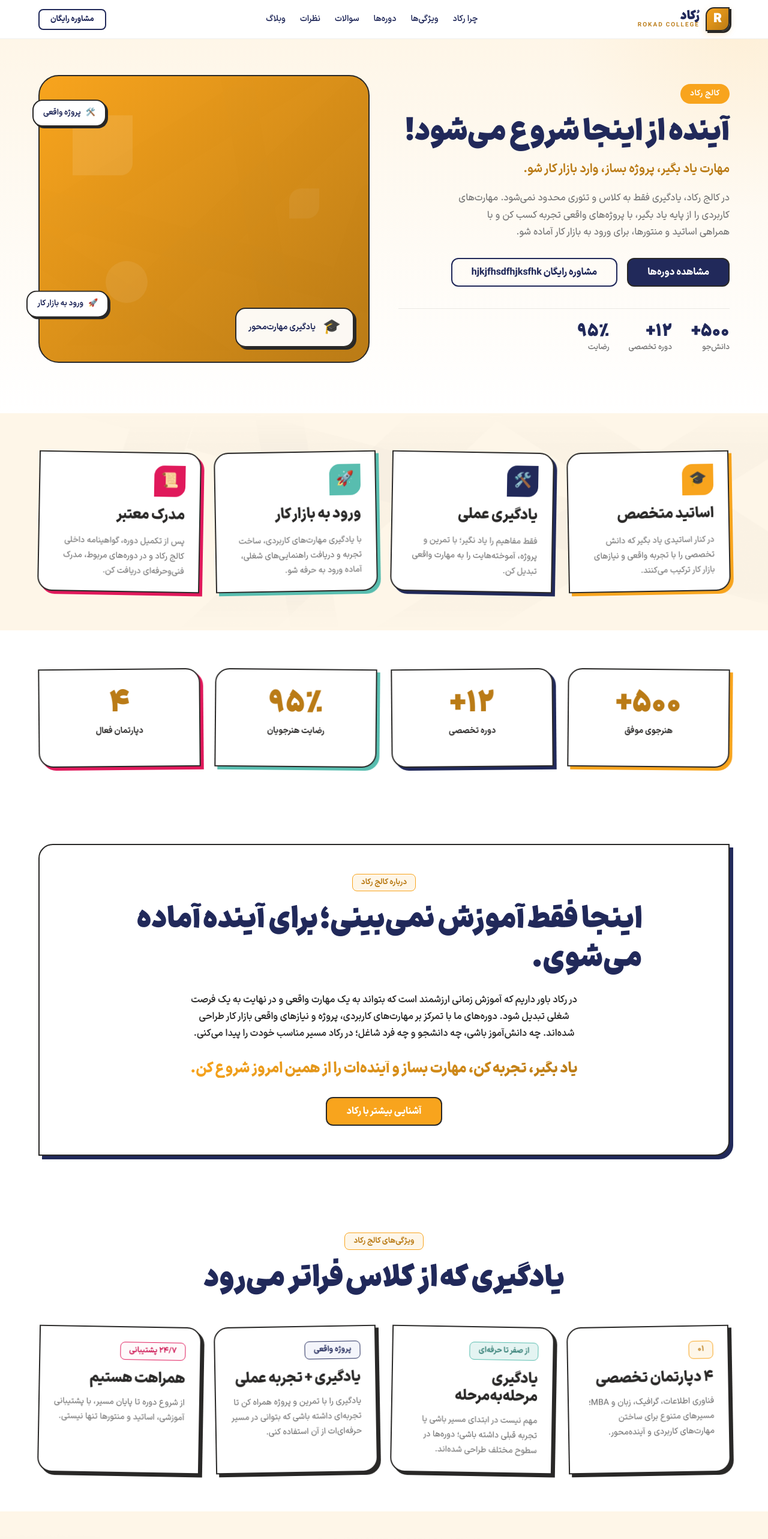
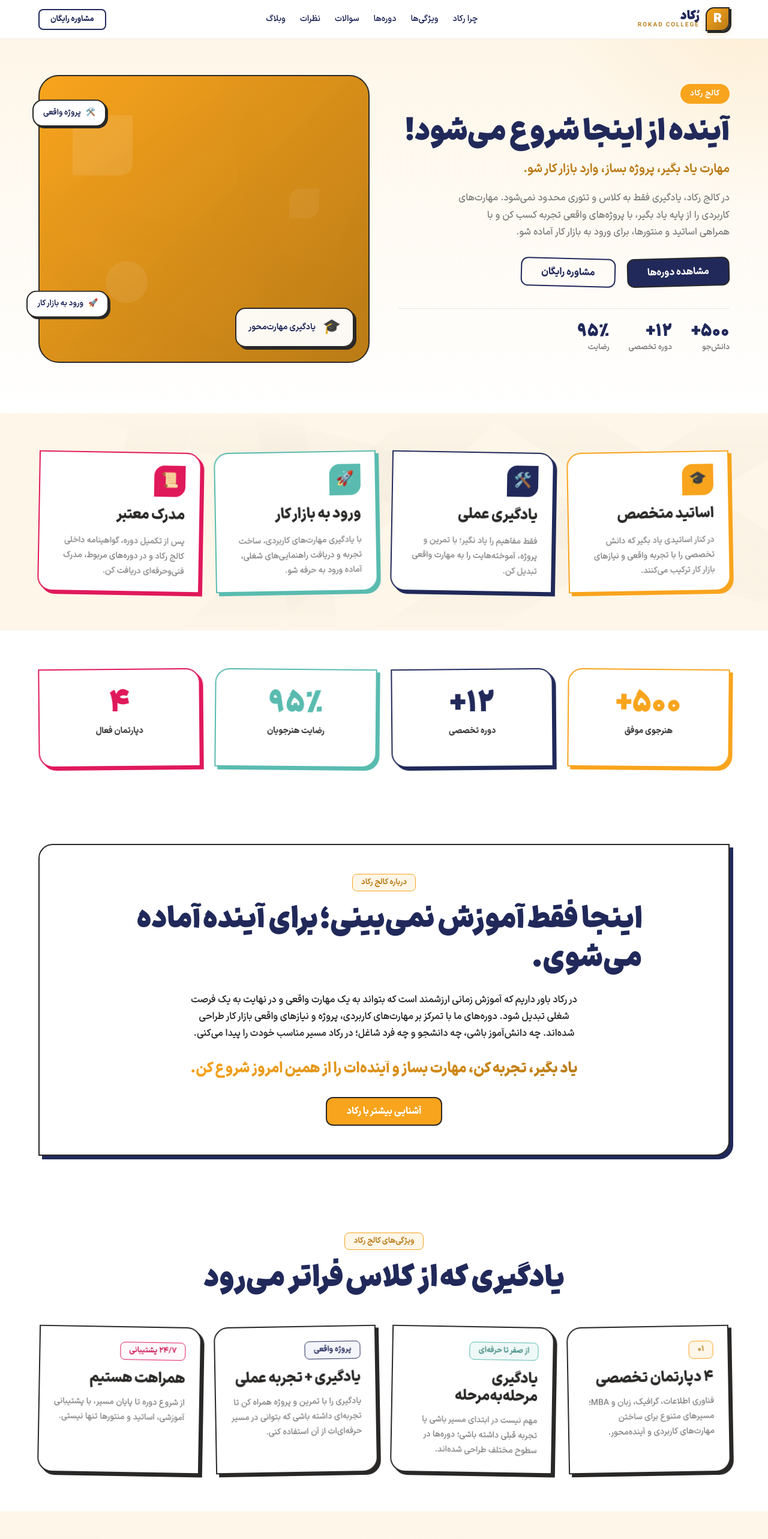
Before and after one commit to MohammadMehdiSadeghi/rokad-college, a React (Vite) app: page / in a window 1280 px wide. Shown: the top 2566 px of the page at 60% size. Built offline with nearby package versions, Linux system fonts and the light colour scheme; the HTML template or start-up script is replaced by a standard one; a web font is replaced by a local one.

Commit message:
revert sample rebuild; restore project visual language (OffsetCard, PNG patterns, cut radii); fix teal to #59bbaf, stat/promo card borders to theme color, content bugs (hero garbage text, que typo, missing StatCard images), sticker-style hero buttons

```diff
--- a/src/Components/OffsetCard.jsx
+++ b/src/Components/OffsetCard.jsx
@@ -6,6 +6,7 @@ export default function OffsetCard({
   children,
   className = "",
   backColor = "var(--shadow-ink)",
+  borderColor = "var(--ink)",
   radius = "cut-tl-br",
   rotate = "rotate-3",
   shadowOffset = 5,
@@ -30,7 +31,10 @@ export default function OffsetCard({
         className={clsx("offset-back", radius, animationClasses)}
         style={{ background: backColor, top: shadowOffset, left: shadowOffset }}
       />
-      <div className={clsx("offset-card", radius, animationClasses, cardOnlyClasses)}>
+      <div
+        className={clsx("offset-card", radius, animationClasses, cardOnlyClasses)}
+        style={{ borderColor }}
+      >
         {children}
       </div>
     </div>
--- a/src/data/content.js
+++ b/src/data/content.js
@@ -36,14 +36,14 @@ export const features = [
 export const courses = [
   // فناوری اطلاعات
   { category: "فناوری اطلاعات", tagClass: "tag-teal", title: "طراحی سایت با وردپرس", text: "از آشنایی با وردپرس تا طراحی و مدیریت سایت‌های حرفه‌ای؛ مهارتی کاربردی برای شروع فعالیت در دنیای وب.", cta: "مشاهده دوره", image: "/assets/StatCard/blue.png" },
-  { category: "فناوری اطلاعات", tagClass: "tag-teal", title: "برنامه‌نویسی فرانت‌اند", text: "با HTML، CSS و JavaScript وارد دنیای توسعه وب شو و ساخت صفحات و رابط‌های کاربری حرفه‌ای را یاد بگیر.", cta: "مشاهده دوره", image: "/assets/StatCard/teal.png" },
+  { category: "فناوری اطلاعات", tagClass: "tag-teal", title: "برنامه‌نویسی فرانت‌اند", text: "با HTML، CSS و JavaScript وارد دنیای توسعه وب شو و ساخت صفحات و رابط‌های کاربری حرفه‌ای را یاد بگیر.", cta: "مشاهده دوره", image: "/assets/StatCard/green.png" },
   { category: "فناوری اطلاعات", tagClass: "tag-teal", title: "سئو و بهینه‌سازی سایت", text: "یاد بگیر چگونه سایت‌ها را برای موتورهای جست‌وجو بهینه کنی و مسیر حرفه‌ای خودت را در حوزه SEO شروع کنی.", cta: "مشاهده دوره", image: "/assets/StatCard/green.png" },
   // گرافیک
   { category: "گرافیک", tagClass: "tag-magenta", title: "فتوشاپ و طراحی گرافیک", text: "اصول طراحی را یاد بگیر و با Photoshop ایده‌هایت را به طرح‌های حرفه‌ای و قابل ارائه تبدیل کن.", cta: "مشاهده دوره", image: "/assets/StatCard/pink.png" },
-  { category: "گرافیک", tagClass: "tag-magenta", title: "تدوین و موشن گرافیک", text: "با ابزارهای حرفه‌ای تدوین و ساخت محتوای ویدیویی مانند Premiere و After Effects آشنا شو.", cta: "مشاهده دوره", image: "/assets/StatCard/magenta.png" },
+  { category: "گرافیک", tagClass: "tag-magenta", title: "تدوین و موشن گرافیک", text: "با ابزارهای حرفه‌ای تدوین و ساخت محتوای ویدیویی مانند Premiere و After Effects آشنا شو.", cta: "مشاهده دوره", image: "/assets/StatCard/pink.png" },
   // زبان و MBA
   { category: "زبان و MBA", tagClass: "tag-amber", title: "زبان انگلیسی (General & IELTS)", text: "از یادگیری زبان انگلیسی از پایه تا آمادگی آزمون آیلتس؛ مسیر حرفه‌ای خودت را گسترش بده.", cta: "مشاهده دوره", image: "/assets/StatCard/yellow.png" },
-  { category: "زبان و MBA", tagClass: "tag-amber", title: "MBA و مهارت‌های مدیریتی", text: "مهارت‌های مدیریتی، کارآفرینی و کسب‌وکار را یاد بگیر و برای نقش‌های رهبری آماده شو.", cta: "مشاهده دوره", image: "/assets/StatCard/orange.png" },
+  { category: "زبان و MBA", tagClass: "tag-amber", title: "MBA و مهارت‌های مدیریتی", text: "مهارت‌های مدیریتی، کارآفرینی و کسب‌وکار را یاد بگیر و برای نقش‌های رهبری آماده شو.", cta: "مشاهده دوره", image: "/assets/StatCard/yellow.png" },
 ];
 
 export const courseCta = {
@@ -72,7 +72,7 @@ export const faqCta = "درخواست مشاوره";
 
 export const comments = {
   title: "تجربه کسانی که با رکاد شروع کردند",
-  text: "هر مسیر موفقی از یک تصمیم شروع می‌شود. این‌ها بخشی از تجربه هنرجویانی است que مسیر یادگیری خود را با رکاد آغاز کرده‌اند.",
+  text: "هر مسیر موفقی از یک تصمیم شروع می‌شود. این‌ها بخشی از تجربه هنرجویانی است که مسیر یادگیری خود را با رکاد آغاز کرده‌اند.",
   items: [
     { name: "سارا م.", role: "دانش‌آموز — طراحی سایت با وردپرس", text: "از پایه هیچی بلد نبودم، ولی با پروژه‌هایی که توی دوره انجام دادم، الان سایت خودم رو زدم. واقعاُ کاربردی بود." },
     { name: "امیر ح.", role: "دانشجو — برنامه‌نویسی فرانت‌اند", text: "اساتید و منتورها تا آخر مسیر کنارم بودن. چیزی که یاد گرفتم دقیقاُ همون چیزی بود که توی بازار کار لازم داشتم." },
--- a/src/index.css
+++ b/src/index.css
@@ -40,11 +40,11 @@
     --ink-faq: #3d3b3a;
 
   /* ---- Accent Colors ---- */
-  --teal:       #58bdaf;
+  --teal:       #59bbaf;
   --teal-alt:   #59bbaf;
-  --teal-dark:  #347e75;
-  --teal-light: #e4f4f2;
-  --teal-wordmark: #4bb5a8;
+  --teal-dark:  #438c83;
+  --teal-light: #eef8f7;
+  --teal-wordmark: #59bbaf;
   --accent:     #e0195b;       /* magenta */
   --accent-text:#ce1754;
   --purple:     #4f215a;
@@ -97,7 +97,7 @@
   --shadow-college: 0 8px 32px rgba(248,164,29,0.25);
   --shadow-college-lg: 0 16px 48px rgba(248,164,29,0.35);
   --shadow-navy:  0 8px 32px rgba(33,41,90,0.25);
-  --shadow-teal:  0 8px 32px rgba(88,189,175,0.25);
+  --shadow-teal:  0 8px 32px rgba(89,187,175,0.25);
   --shadow-accent: 0 8px 32px rgba(224,25,91,0.25);
   --shadow-inner: inset 0 2px 4px rgba(41,40,39,0.08);
 
@@ -1136,15 +1136,20 @@ a:focus-visible, button:focus-visible {
 }
 .hero-buttons {
   display: flex;
-  gap: var(--space-4);
+  gap: var(--space-5);
   flex-wrap: wrap;
   margin-top: var(--space-2);
+  align-items: center;
 }
 .btn-hero {
   padding: 14px 32px;
   font-size: 16px;
   border-radius: var(--r-md);
 }
+.hero-buttons .btn-primary { transform: rotate(-1.5deg); }
+.hero-buttons .btn-ghost   { transform: rotate(1.5deg); }
+.hero-buttons .btn-primary:hover,
+.hero-buttons .btn-ghost:hover { transform: translateY(-3px) rotate(0deg); }
 .hero-stats {
   display: flex;
   gap: var(--space-8);
--- a/src/views/Home/sections/Hero/index.jsx
+++ b/src/views/Home/sections/Hero/index.jsx
@@ -35,7 +35,7 @@ export default function Hero() {
                 {hero.primaryCta}
               </a>
               <a href="#consult" className="btn btn-ghost btn-hero">
-                {hero.secondaryCta} hjkjfhsdfhjksfhk
+                {hero.secondaryCta}
               </a>
             </div>
 
--- a/src/views/Home/sections/PromoCards/index.jsx
+++ b/src/views/Home/sections/PromoCards/index.jsx
@@ -23,6 +23,7 @@ export default function PromoCards() {
               <OffsetCard
                 key={c.title}
                 backColor={t.back}
+                borderColor={t.back}
                 radius={t.radius}
                 rotate={t.rotate}
                 className="animate-fade-in-up"
--- a/src/views/Home/sections/PromoCards2/index.jsx
+++ b/src/views/Home/sections/PromoCards2/index.jsx
@@ -1,12 +1,20 @@
 import { stats } from "@/data/content.js";
 import OffsetCard from "@/Components/OffsetCard.jsx";
 
+// Stat card themes: back shadow + border in the card's own color
+const statThemes = [
+  { back: "var(--college)", borderColor: "var(--college)" },
+  { back: "var(--navy)",    borderColor: "var(--navy)" },
+  { back: "var(--teal)",    borderColor: "var(--teal)" },
+  { back: "var(--accent)",  borderColor: "var(--accent)" },
+];
+
 // Subtle rotations for stat cards
 const statRotations = [
-  { rotate: "rotate-xs",        radius: "cut-tl-br" },
-  { rotate: "rotate-minus-xs",  radius: "cut-tr-bl" },
-  { rotate: "rotate-xs",        radius: "cut-tl-br" },
-  { rotate: "rotate-minus-xs",  radius: "cut-tr-bl" },
+  { rotate: "rotate-xs",       radius: "cut-tl-br" },
+  { rotate: "rotate-minus-xs", radius: "cut-tr-bl" },
+  { rotate: "rotate-xs",       radius: "cut-tl-br" },
+  { rotate: "rotate-minus-xs", radius: "cut-tr-bl" },
 ];
 
 export default function PromoCards2() {
@@ -16,15 +24,12 @@ export default function PromoCards2() {
         <div className="grid-4">
           {stats.map((s, i) => {
             const rot = statRotations[i % statRotations.length];
+            const theme = statThemes[i % statThemes.length];
             return (
               <OffsetCard
                 key={s.lbl}
-                backColor={
-                  i === 0 ? "var(--college)"
-                  : i === 1 ? "var(--navy)"
-                  : i === 2 ? "var(--teal)"
-                  : "var(--accent)"
-                }
+                backColor={theme.back}
+                borderColor={theme.borderColor}
                 radius={rot.radius}
                 rotate={rot.rotate}
                 className="animate-fade-in-up"
@@ -33,7 +38,7 @@ export default function PromoCards2() {
                   className="stat-mini"
                   style={{ padding: "var(--space-8) var(--space-6)", minHeight: 160 }}
                 >
-                  <span className="num">{s.num}</span>
+                  <span className="num" style={{ color: theme.borderColor }}>{s.num}</span>
                   <span className="lbl">{s.lbl}</span>
                 </div>
               </OffsetCard>
```
